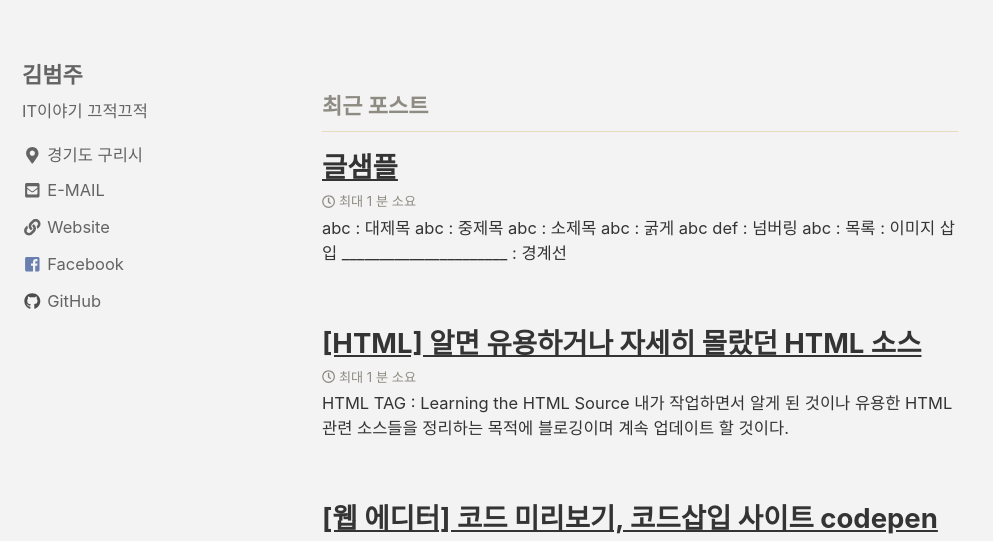
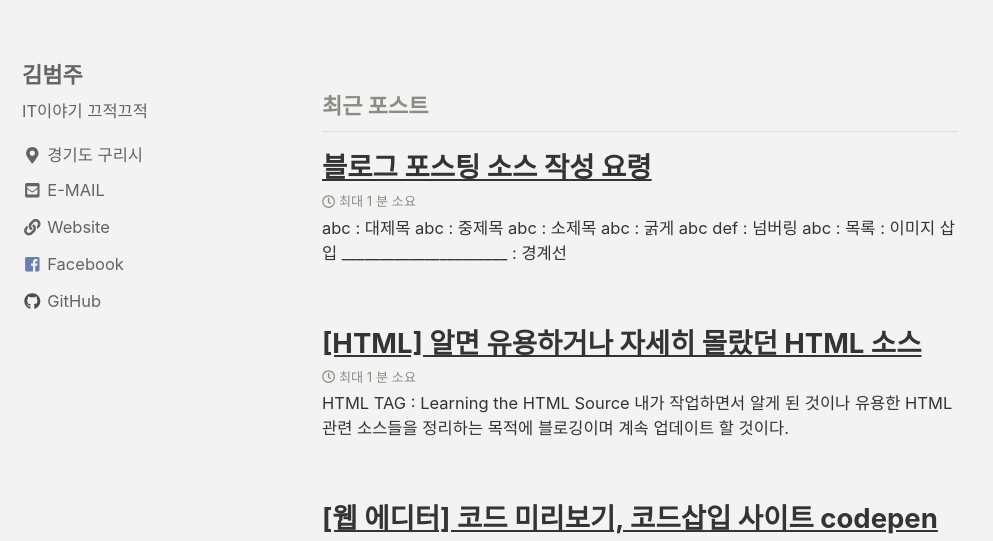
Before and after one commit to kbjbest/kbjbest.github.io, a Jekyll site: the page built from index.html, in a window 1280 px wide and 900 px high, cut to the strip 359-900 px from the top of the window. Shown: the whole strip, without its empty margins (0-993 px from the left). Built offline with Jekyll 4.4.1, drawn with Linux system fonts in a browser that asks for light colours; cached includes are drawn as plain includes; nearby versions of some CDN libraries; the list of posts is cut into pages by our own code; comment, search, counter and statistics services are not loaded.

Commit message:
samplesource

```diff
--- a/_posts/2019-01-08-sample-source.md
+++ b/_posts/2019-01-08-sample-source.md
@@ -1,13 +1,13 @@
 ---
-title: "글샘플"
-strapline: "샘플"
-description: "블로그 글 작성 소스 샘플"
+title: "블로그 포스팅 소스 작성 요령"
+strapline: "포스팅"
+description: "블로그 포스팅 소스 작성 요령"
 header:
  overlay_image: /assets/images/source-code.jpg
 categories:
 tag:
 toc: true
-last_modified_at: 2019-01-08
+last_modified_at: 2019-01-09
 comments: true
 mathjax: true
 ---
@@ -21,6 +21,7 @@ mathjax: true
 - abc : 목록
 <br/>
 ![ABC](/assets/images/abc.png) : 이미지 삽입
+<br/>
 __________________________________________________________________ : 경계선
 
 codeblock 예시
```
